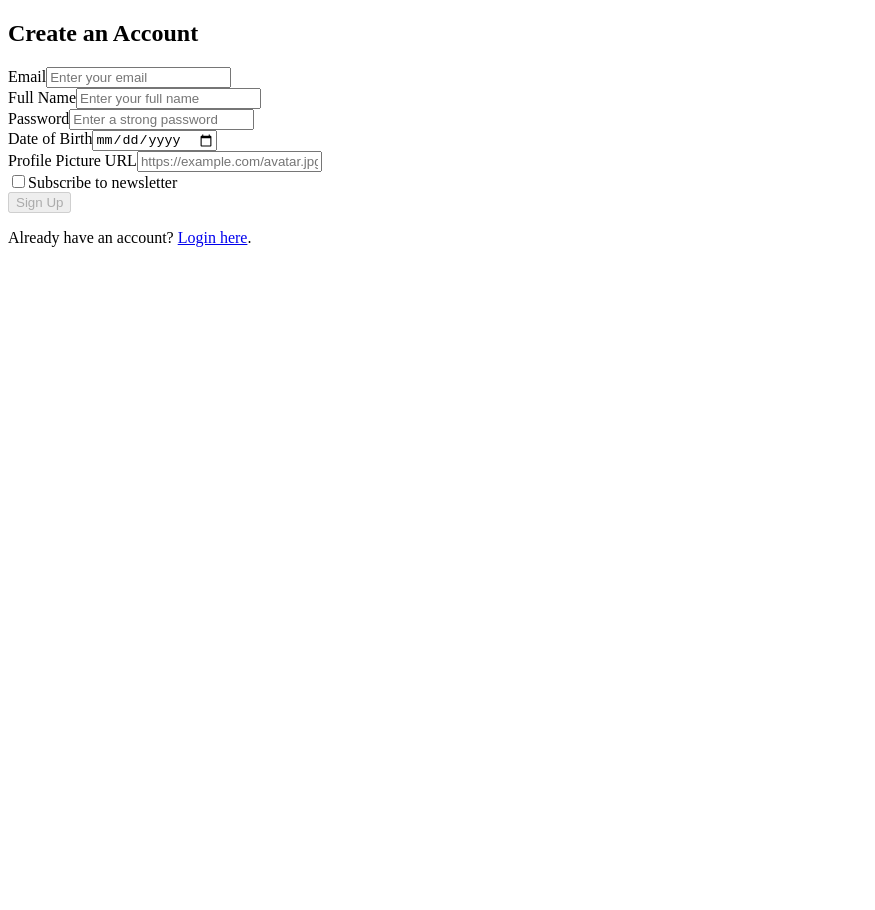
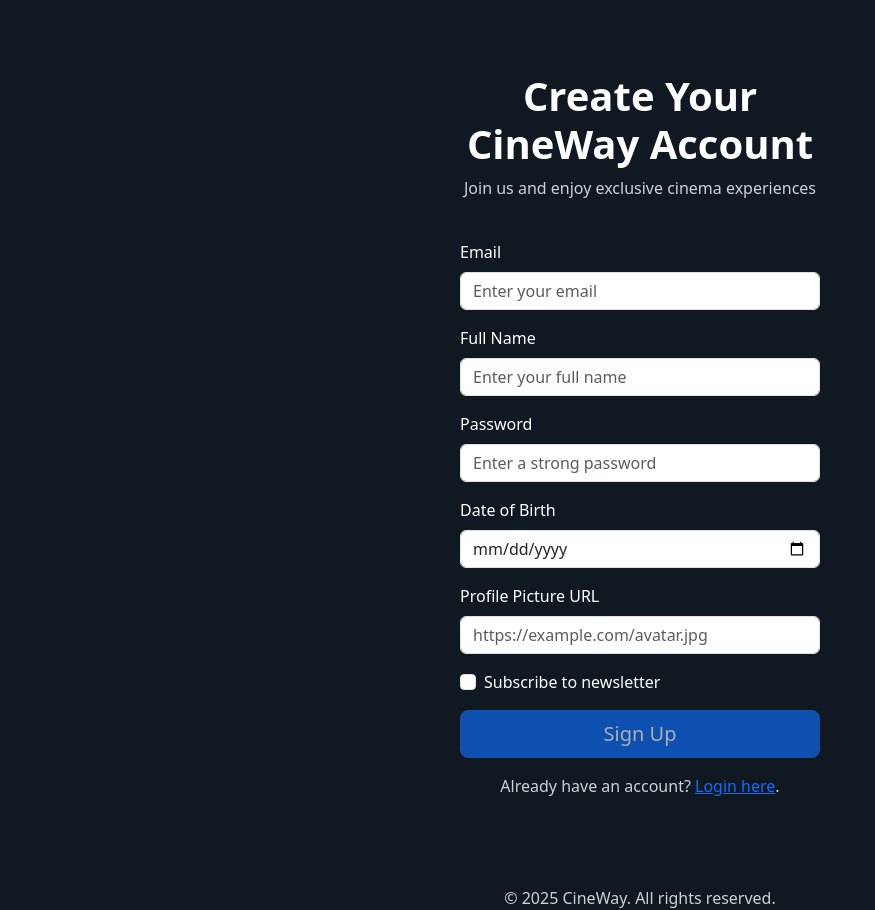
Before and after one commit to amin119/CineWay-Projet-Angular, an Angular app: page /auth/signup in a window 1280 px wide. Shown: the whole page, without its empty margins (0-875 px from the left). Before the commit the page ends 800 px from the top, so only its background shows below. Built offline with nearby package versions, Linux system fonts and the light colour scheme.

Commit message:
auth design finished

```diff
--- a/angular.json
+++ b/angular.json
@@ -26,6 +26,7 @@
             ],
             "styles": [
               "node_modules/ngx-toastr/toastr.css",
+              "node_modules/bootstrap/dist/css/bootstrap.min.css",
               "src/styles.css"
             ],
             "server": "src/main.server.ts",
--- a/package.json
+++ b/package.json
@@ -32,6 +32,7 @@
     "@angular/platform-server": "^20.3.0",
     "@angular/router": "^20.3.0",
     "@angular/ssr": "^20.3.6",
+    "bootstrap": "^5.3.8",
     "express": "^5.1.0",
     "ngx-toastr": "^19.1.0",
     "rxjs": "~7.8.0",
--- a/src/app/auth/login/login.html
+++ b/src/app/auth/login/login.html
@@ -1,11 +1,14 @@
-<div class="login-container">
-  <h2>Login to Your Account</h2>
-
+<div class="container py-5 my-4" style="max-width: 70%;">
+  <div class="row justify-content-center align-items-center " >
+    <div class="col-md-6">
+      <div class="text-center mb-4">
+        <h1 class="fw-bold">Create Your CineWay Account</h1>
+        <p class="text-muted ">Join us and enjoy exclusive cinema experiences</p>
+      </div>
       <form [formGroup]="loginForm" (ngSubmit)="onSubmit()" novalidate>
-
         <!-- Email -->
-    <div class="form-group">
-      <label for="username">Email</label>
+        <div class="form-group mb-3">
+          <label for="username" class="form-label">Email</label>
           <input
             type="email"
             id="username"
@@ -16,18 +19,17 @@
           @if (loginForm.get('username')?.touched && loginForm.get('username')?.invalid) {
           <div class="error">
             @if (loginForm.get('username')?.errors?.['required']) {
-            <div>username is required.</div>
-          }
-          @if (loginForm.get('username')?.errors?.['email']) {
-            <div>Invalid email format.</div>
+            <div class="text-danger">username is required.</div>
+            } @if (loginForm.get('username')?.errors?.['email']) {
+            <div class="text-danger">Invalid email format.</div>
             }
           </div>
           }
         </div>
 
         <!-- Password -->
-    <div class="form-group">
-      <label for="password">Password</label>
+        <div class="form-group mb-3">
+          <label for="password" class="form-label">Password</label>
           <input
             type="password"
             id="password"
@@ -38,32 +40,30 @@
           @if (loginForm.get('password')?.touched && loginForm.get('password')?.invalid) {
           <div class="error">
             @if (loginForm.get('password')?.errors?.['required']) {
-            <div>Password is required.</div>
-          }
-          @if (loginForm.get('password')?.errors?.['minlength']) {
-            <div>
-              Password must be at least 8 characters.
-            </div>
+            <div class="text-danger">Password is required.</div>
+            } @if (loginForm.get('password')?.errors?.['minlength']) {
+            <div class="text-danger">Password must be at least 8 characters.</div>
             }
           </div>
           }
         </div>
-
         <!-- Submit Button -->
-    <button type="submit" class="btn btn-primary" [disabled]="loginForm.invalid">
+        <button type="submit" class="btn btn-primary btn-lg w-100" [disabled]="loginForm.invalid">
           Login
         </button>
-
-    <!-- Forgot Password Link -->
-    <p class="forgot-password">
-      <a [routerLink]="[APP_ROUTES.login]">Forgot password?</a>
-      <!-- to change to forgetpassword route later -->
+        <br>
+        <!-- Sign up Link -->
+        <p class="text-muted">
+          Don't have an account? <a [routerLink]="['/' + APP_ROUTES.signup]">Sign up</a>.
         </p>
-
-    <!-- Sign up Link -->
-    <p class="signup-link">
-      Don't have an account? <a [routerLink]="['/' + APP_ROUTES.signup]">Sign up here</a>.
-    </p>
-
       </form>
     </div>
+    <div class="col-md-6 d-none d-md-flex justify-content-center">
+      <img
+        src="https://lh3.googleusercontent.com/aida-public/AB6AXuAiIIQIFOb8Fx4XXbGrNUJxk4X8Ve5GrOAh1Oa1_ThTXf_Uo1ySRVVNlAzDlFYyw1a6Y983w8ccBdzwP_0WjdxNGa6vNUQ6X14uOg-c00O_Kl5I_OFLqEeGX4UNMQCUUCVTBqNr6kJulShLUttwWFjiFLtm9oORpZMCw9if7I7aVBIxnMRWB4g_s6m9UMxXZs06qQYPkKnvpTgvaHRj8l8lBWOKBXZ2PJlJGAwtTdcvC3UJ6nR8kMqsb7_FHDqcDYwP7Z3xKYwDOV1N"
+        class="img-fluid rounded-3 shadow"
+        alt="Cinema Image"
+      />
+    </div>
+  </div>
+</div>
--- a/src/app/auth/signup/signup.html
+++ b/src/app/auth/signup/signup.html
@@ -1,11 +1,14 @@
-<div class="signup-container">
-  <h2>Create an Account</h2>
+<div class="container py-5 my-4" style="max-width: 30%">
+  <div class="row justify-content-center align-items-center">
+    <div class="text-center mb-4">
+      <h1 class="fw-bold">Create Your CineWay Account</h1>
+      <p class="text-muted">Join us and enjoy exclusive cinema experiences</p>
+    </div>
 
     <form [formGroup]="signupform" (ngSubmit)="onSubmit()" novalidate>
-
       <!-- Email -->
-    <div class="form-group">
-      <label for="email">Email</label>
+      <div class="form-group mb-3">
+        <label for="email" class="form-label">Email</label>
         <input
           type="email"
           id="email"
@@ -14,14 +17,12 @@
           class="form-control"
         />
         @if (signupform.get('email')?.touched && signupform.get('email')?.invalid) {
-        <div class="error">
+        <div class="text-danger">
           @if (signupform.get('email')?.errors?.['required']) {
           <div>Email is required.</div>
-          }
-          @if (signupform.get('email')?.errors?.['email']) {
+          } @if (signupform.get('email')?.errors?.['email']) {
           <div>Invalid email format.</div>
-          }
-          @if (signupform.get('email')?.errors?.['emailExists']) {
+          } @if (signupform.get('email')?.errors?.['emailExists']) {
           <div>Email already exists.</div>
           }
         </div>
@@ -29,8 +30,8 @@
       </div>
 
       <!-- Full Name -->
-    <div class="form-group">
-      <label for="full_name">Full Name</label>
+      <div class="form-group mb-3">
+        <label for="full_name" class="form-label">Full Name</label>
         <input
           type="text"
           id="full_name"
@@ -39,7 +40,7 @@
           class="form-control"
         />
         @if (signupform.get('full_name')?.touched && signupform.get('full_name')?.invalid) {
-        <div class="error">
+        <div class="text-danger">
           @if (signupform.get('full_name')?.errors?.['required']) {
           <div>Full name is required.</div>
           }
@@ -48,8 +49,8 @@
       </div>
 
       <!-- Password -->
-    <div class="form-group">
-      <label for="password">Password</label>
+      <div class="form-group mb-3">
+        <label for="password" class="form-label">Password</label>
         <input
           type="password"
           id="password"
@@ -58,27 +59,21 @@
           class="form-control"
         />
         @if (signupform.get('password')?.touched && signupform.get('password')?.invalid) {
-        <div class="error">
+        <div class="text-danger">
           @if (signupform.get('password')?.errors?.['required']) {
           <div>Password is required.</div>
-          }
-          @if (signupform.get('password')?.errors?.['minlength']) {
-            <div>
-              Password must be at least 8 characters.
-            </div>
-          }
-          @if (signupform.get('password')?.errors?.['weakPassword']) {
-            <div>
-              Password must contain uppercase, lowercase, number, and special character.
-            </div>
+          } @if (signupform.get('password')?.errors?.['minlength']) {
+          <div>Password must be at least 8 characters.</div>
+          } @if (signupform.get('password')?.errors?.['weakPassword']) {
+          <div>Password must contain uppercase, lowercase, number, and special character.</div>
           }
         </div>
         }
       </div>
 
       <!-- Date of Birth -->
-    <div class="form-group">
-      <label for="date_of_birth">Date of Birth</label>
+      <div class="form-group mb-3">
+        <label for="date_of_birth" class="form-label">Date of Birth</label>
         <input
           type="date"
           id="date_of_birth"
@@ -86,15 +81,13 @@
           class="form-control"
         />
         @if (signupform.get('date_of_birth')?.errors?.['futureDate']) {
-        <div class="error">
-          Date of birth cannot be in the future.
-        </div>
+        <div class="text-danger">Date of birth cannot be in the future.</div>
         }
       </div>
 
       <!-- Profile Picture URL -->
-    <div class="form-group">
-      <label for="profile_picture_url">Profile Picture URL</label>
+      <div class="form-group mb-3">
+        <label for="profile_picture_url" class="form-label">Profile Picture URL</label>
         <input
           type="url"
           id="profile_picture_url"
@@ -103,14 +96,12 @@
           class="form-control"
         />
         @if (signupform.get('profile_picture_url')?.errors?.['invalidUrl']) {
-        <div class="error">
-          Enter a valid URL.
-        </div>
+        <div class="text-danger">Enter a valid URL.</div>
         }
       </div>
 
       <!-- Newsletter -->
-    <div class="form-group form-check">
+      <div class="form-group form-check mb-3">
         <input
           type="checkbox"
           id="newsletter_subscribed"
@@ -121,13 +112,13 @@
       </div>
 
       <!-- Submit Button -->
-    <button type="submit" class="btn btn-primary" [disabled]="signupform.invalid">
+      <button type="submit" class="btn btn-primary btn-lg w-100" [disabled]="signupform.invalid">
         Sign Up
       </button>
 
-  </form>
-
-  <p class="login-link">
+      <p class="mt-3 text-center text-muted">
         Already have an account? <a [routerLink]="['/' + APP_ROUTES.login]">Login here</a>.
       </p>
+    </form>
   </div>
+</div>
--- a/src/index.html
+++ b/src/index.html
@@ -7,7 +7,10 @@
   <meta name="viewport" content="width=device-width, initial-scale=1">
   <link rel="icon" type="image/x-icon" href="favicon.ico">
 </head>
-<body>
+<body style="background-color: #101922; color:white">
   <app-root></app-root>
+  <footer class="text-center text-muted">
+    © 2025 CineWay. All rights reserved.
+  </footer>
 </body>
 </html>
--- a/src/styles.css
+++ b/src/styles.css
@@ -1 +1,4 @@
 /* You can add global styles to this file, and also import other style files */
+.text-muted {
+  color: #ced2d5 !important;
+}
```
Also changed, not shown: 1 other file (tests, documents, lock files or other folders). Lines whose indentation alone changed are shown as unchanged.
